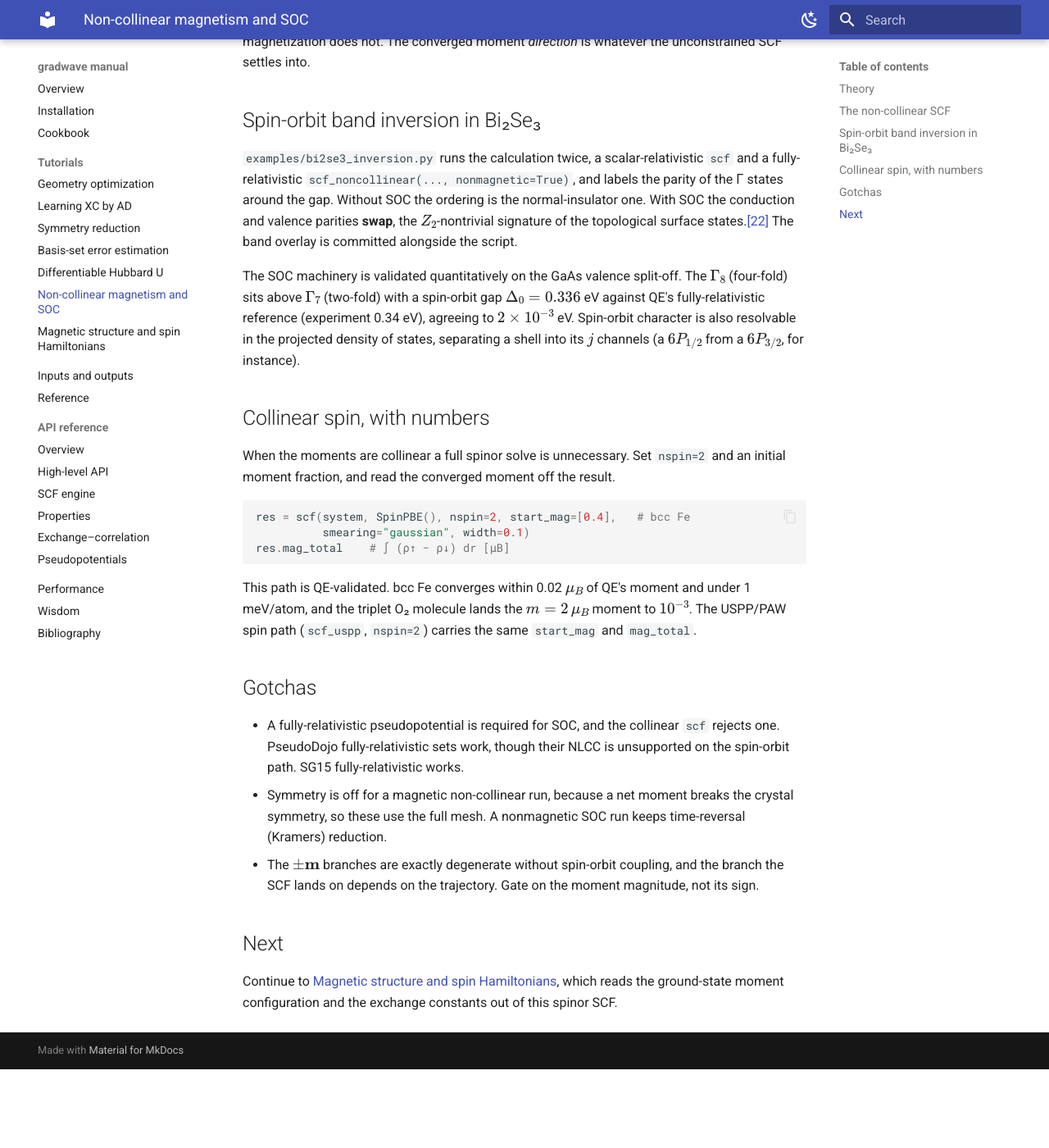
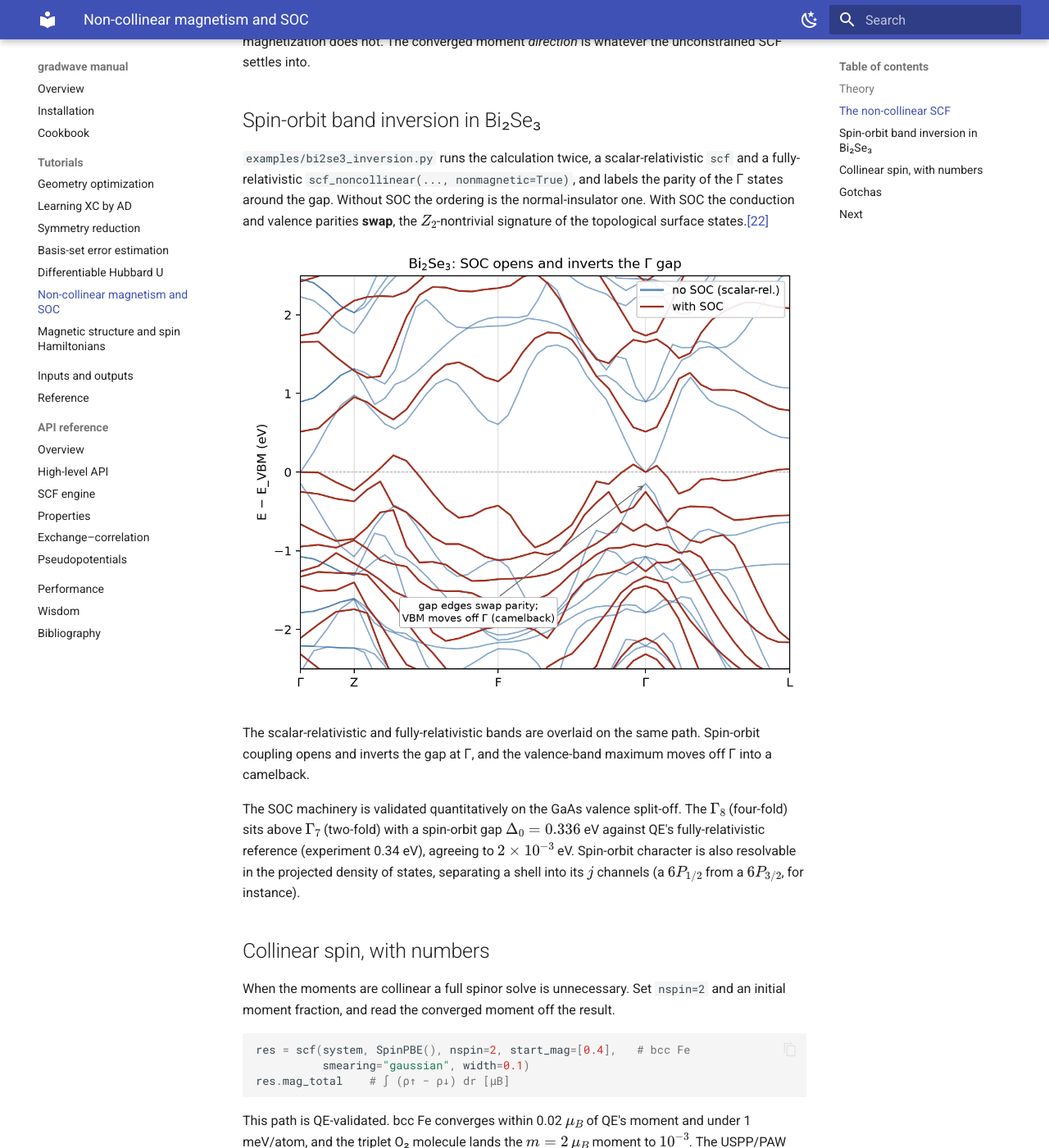
Before and after one commit to wladerer/gradwave, an MkDocs documentation site: the page built from docs/manual/noncollinear-soc.md, in a window 1280 px wide and 1400 px high, scrolled down 1414 px. Shown: the whole window at 82% size. Built offline with MkDocs 1.6.1 and Material for MkDocs 9.7.7, drawn with Linux system fonts in a browser that asks for light colours; before the commit the page ends 2718 px from its top, so only the background shows below that.

Commit message:
docs: add the shipped SOC, learnable-XC, and irrep-bands figures
Three publication-quality figures already ship under examples/ but the manual only
described them in text. Surface them on the pages that discuss them.

- noncollinear-soc: the Bi₂Se₃ scalar- vs fully-relativistic band overlay showing
  the SOC gap inversion at Γ (replaces the "committed alongside the script" note).
- learning-xc: the four-system training trajectory, density loss and (κ, μ)
  converging to PBE.
- cookbook: graphene bands with Mulliken irrep labels, illustrating irreps: true.

Copied into docs/manual/img/ so the published site renders them and the strict
build passes.

Co-Authored-By: Claude Opus 4.8 (1M context) <noreply@anthropic.com>

```diff
--- a/docs/manual/noncollinear-soc.md
+++ b/docs/manual/noncollinear-soc.md
@@ -64,8 +64,13 @@ whatever the unconstrained SCF settles into.
 `scf` and a fully-relativistic `scf_noncollinear(..., nonmagnetic=True)`, and
 labels the parity of the Γ states around the gap. Without SOC the ordering is the
 normal-insulator one. With SOC the conduction and valence parities **swap**, the
-$Z_2$-nontrivial signature of the topological surface states.[[22]](bibliography.md#bi2se3) The band overlay
-is committed alongside the script.
+$Z_2$-nontrivial signature of the topological surface states.[[22]](bibliography.md#bi2se3)
+
+![Bi₂Se₃ band structure with and without SOC](img/bi2se3_bands_overlay.png)
+
+The scalar-relativistic and fully-relativistic bands are overlaid on the same path.
+Spin-orbit coupling opens and inverts the gap at Γ, and the valence-band maximum
+moves off Γ into a camelback.
 
 The SOC machinery is validated quantitatively on the GaAs valence split-off. The
 $\Gamma_8$ (four-fold) sits above $\Gamma_7$ (two-fold) with a spin-orbit gap
```
Also changed, not shown: docs/manual/cookbook.md (+5 -0 lines), docs/manual/learning-xc.md (+6 -0 lines), docs/manual/img/bi2se3_bands_overlay.png (added), docs/manual/img/graphene_bands_irreps.png (added), docs/manual/img/train_xc_paw.png (added).
